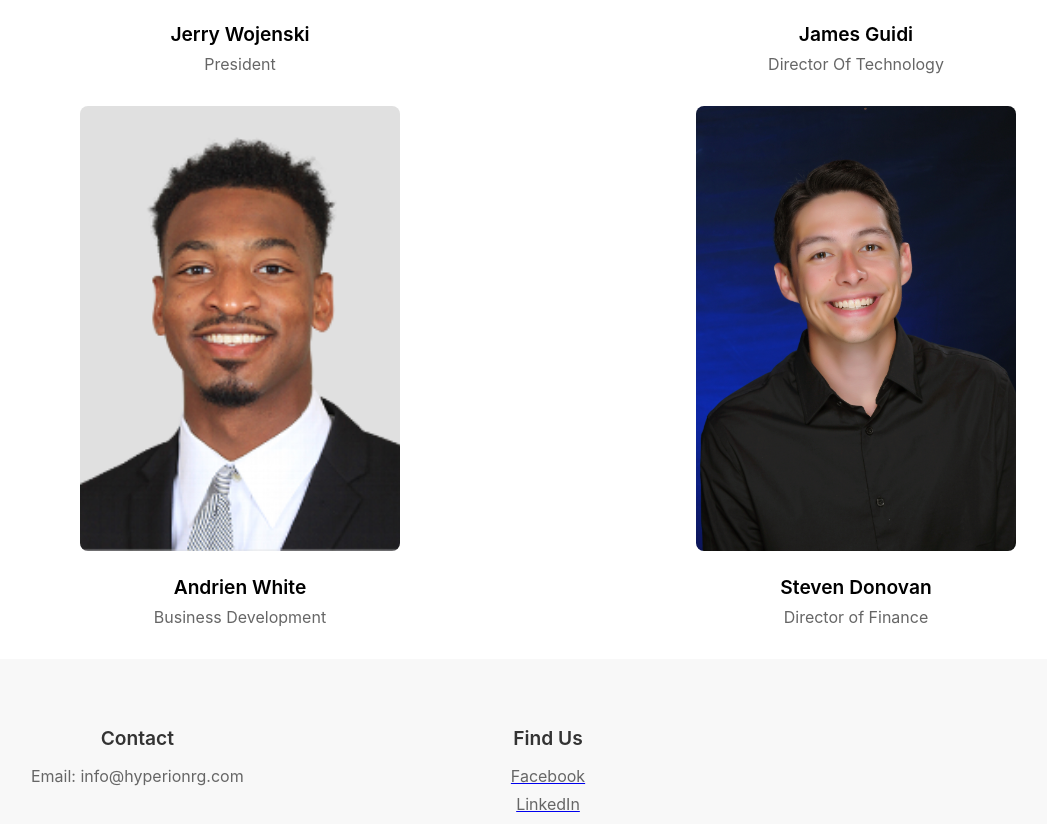
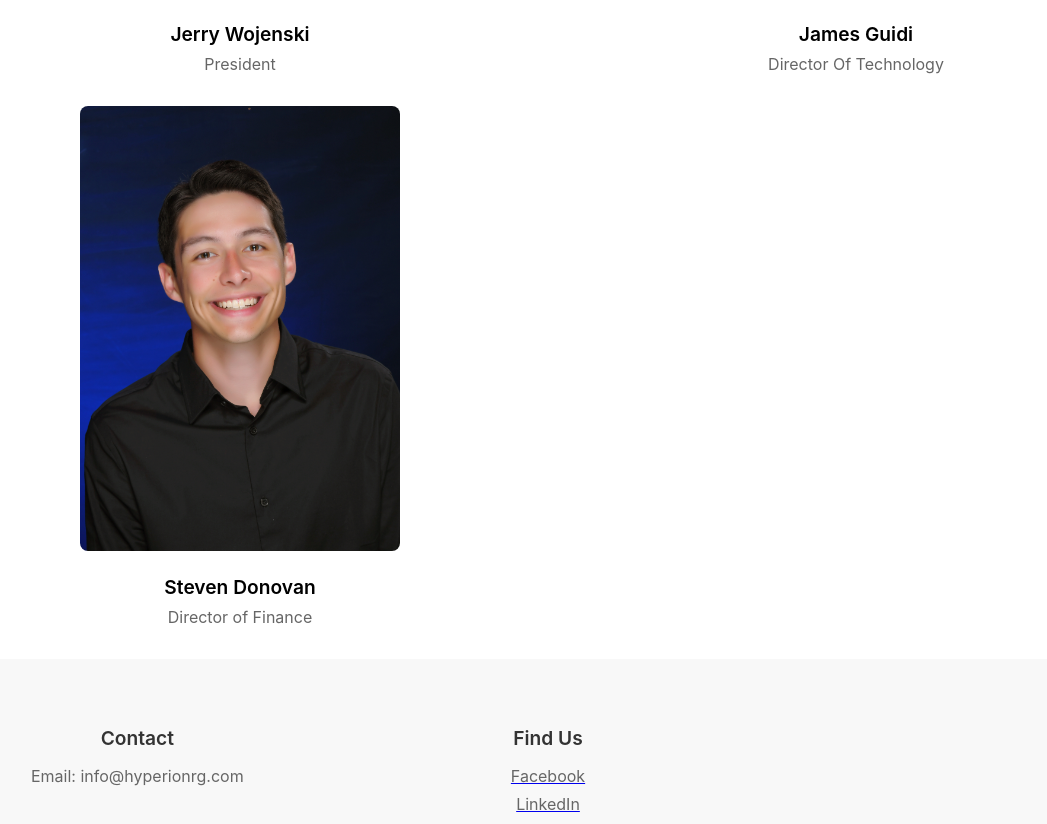
Before and after one commit to raringdude/HyperionWebsite, a React (Create React App) app: page /our-people in a window 1280 px wide. Shown: the part 707-1531 px from the top of the page, without its empty margins (92-1139 px from the left). Built offline with nearby package versions, Linux system fonts and the light colour scheme.

Commit message:
commented out andriens pic

```diff
--- a/src/pages/OurPeople.js
+++ b/src/pages/OurPeople.js
@@ -31,7 +31,7 @@
                     <h3>James Guidi</h3>
                     <p>Director Of Technology</p>
                 </div>
-                <div className="person-card">
+                {/* <div className="person-card">
                 <img
                         src={andrienImage}
                         alt="Andrien White"
@@ -39,7 +39,7 @@
                     />
                     <h3>Andrien White</h3>
                     <p>Business Development</p>
-                </div>
+                </div> */}
                 <div className="person-card">
                     <img
                         src={stevenImage}
```
